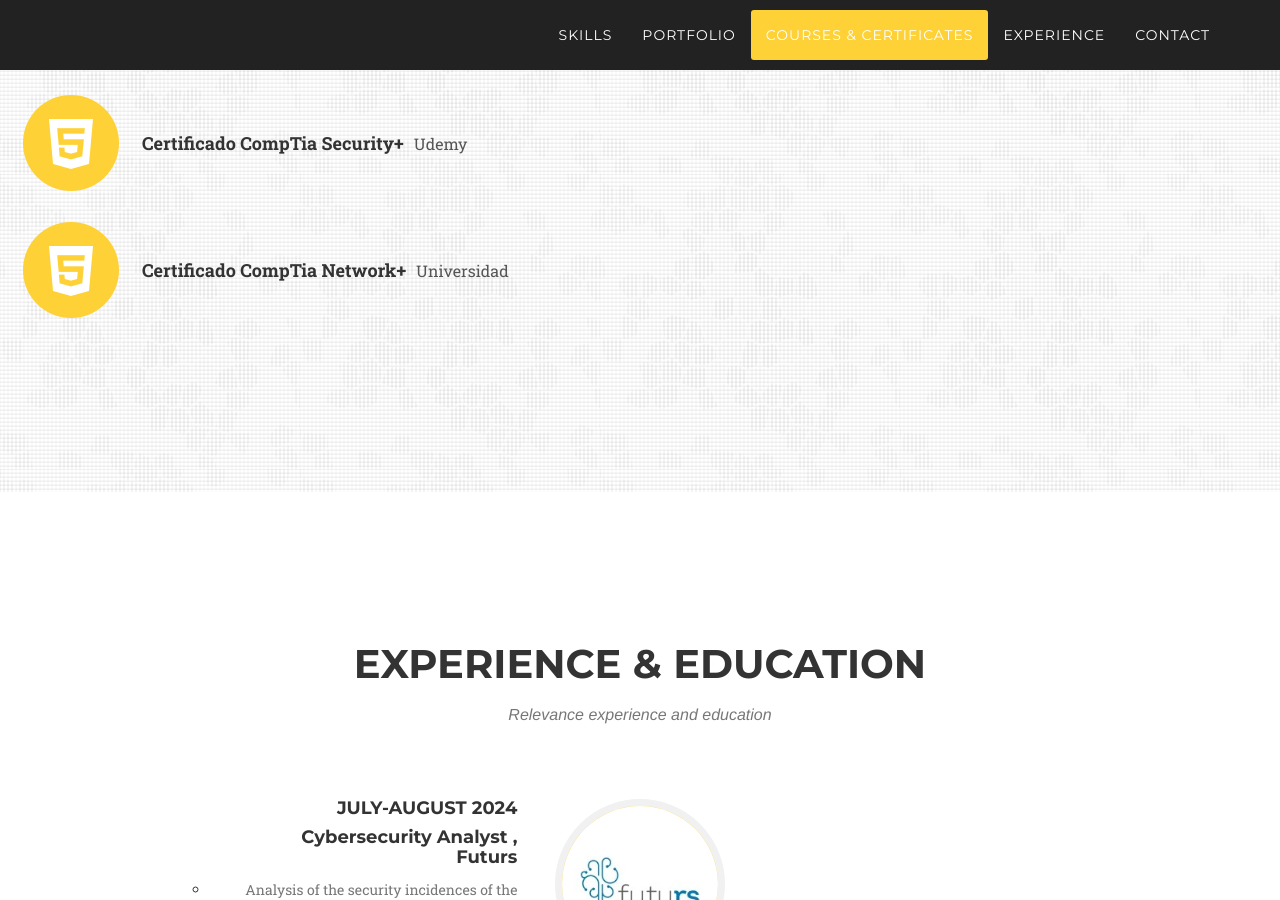
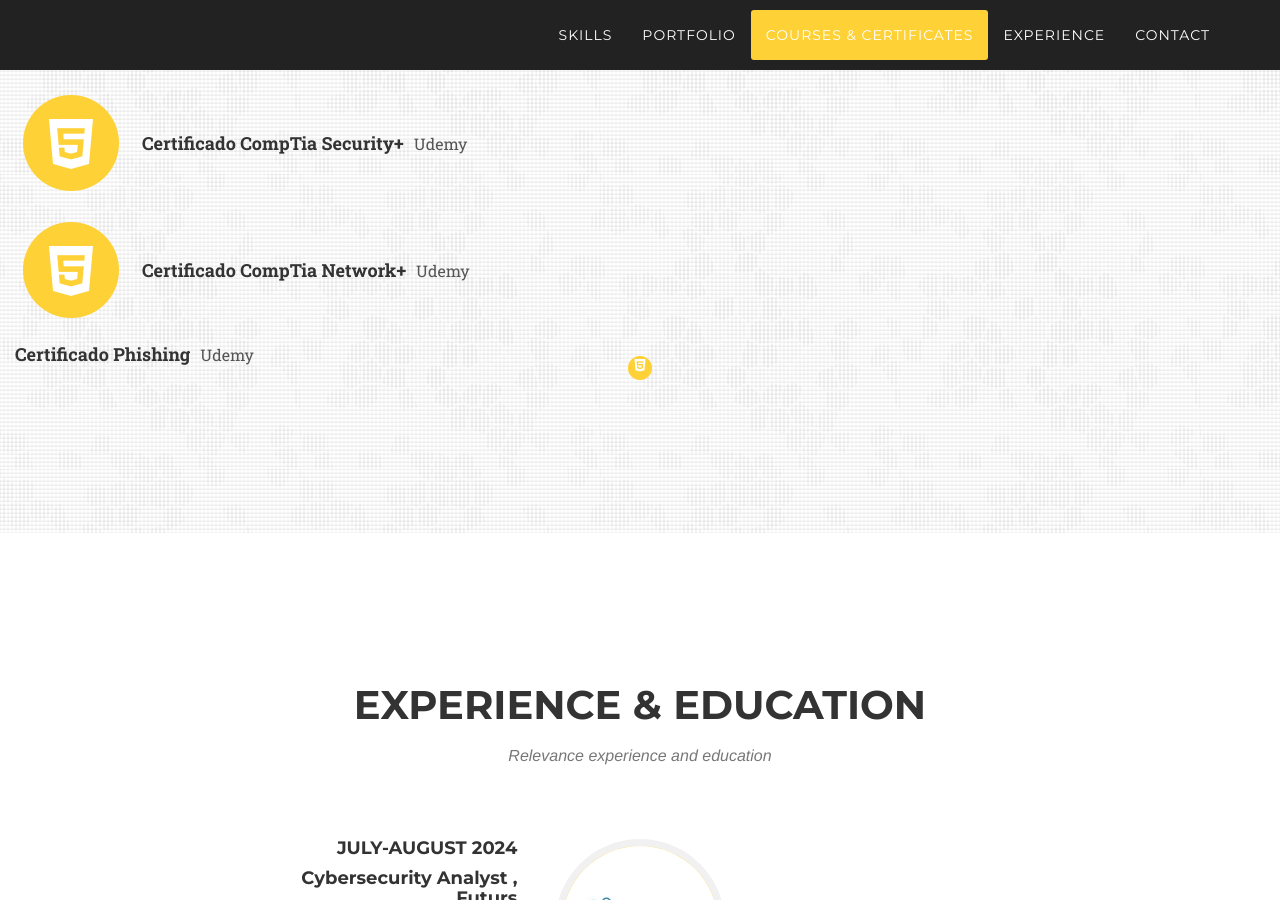
Before and after one commit to agmerino03/agmerino03.github.io, a Jekyll site: the page built from index.html, in a window 1280 px wide and 900 px high, scrolled down 3531 px. Built offline with Jekyll 4.4.1, drawn with Linux system fonts in a browser that asks for light colours; some web fonts are replaced.

Commit message:
Added new certificate

```diff
--- a/_includes/courses_certificates.html
+++ b/_includes/courses_certificates.html
@@ -21,7 +21,15 @@
                 <i class="fa fa-html5 fa-stack-1x fa-inverse"></i>
             </span>
             <span class="cert-title">Certificado CompTia Network+</span>
-            <span class="cert-source">Universidad</span>
+            <span class="cert-source">Udemy</span>
+        </li>
+        <li>
+            <span>
+                <i class="fa fa-circle fa-stack-2x text-primary"></i>
+                <i class="fa fa-html5 fa-stack-1x fa-inverse"></i>
+            </span>
+            <span class="cert-title">Certificado Phishing</span>
+            <span class="cert-source">Udemy</span>
         </li>
         <!-- Añade más elementos de la lista según sea necesario -->
     </ul>
```
